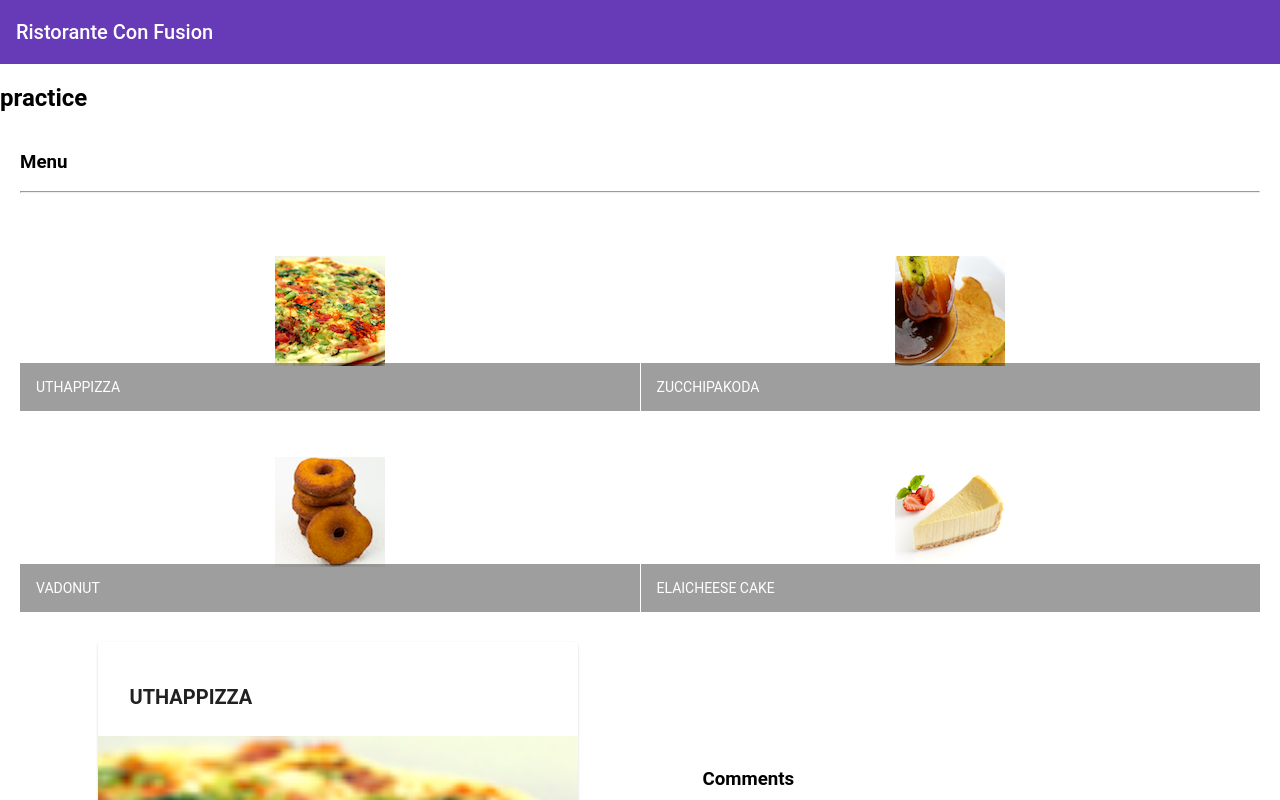
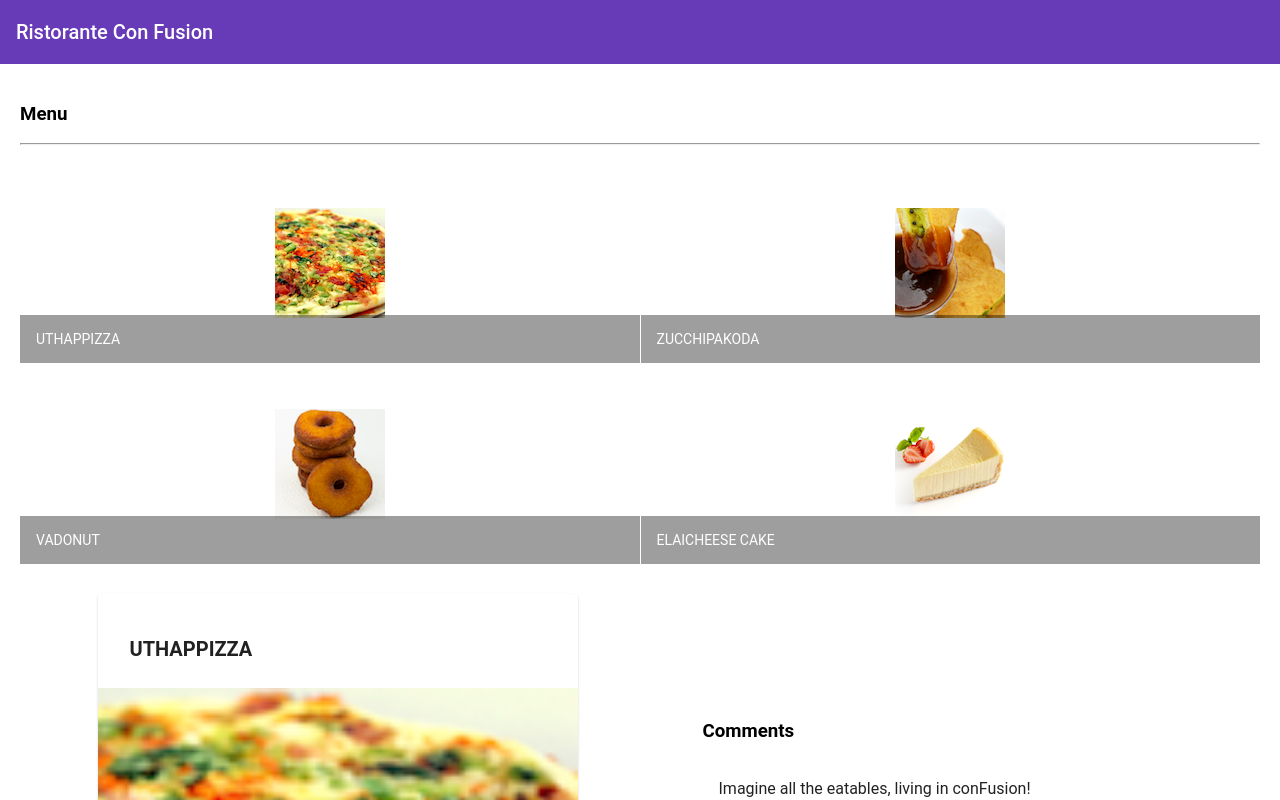
Before and after one commit to mmaltese/angular-playground, an Angular app: page / in a window 1280 px wide. Shown: the top 800 px of the page. Built offline with nearby package versions, Linux system fonts and the light colour scheme.

Commit message:
Formatitng assignment

```diff
--- a/src/app/app.component.html
+++ b/src/app/app.component.html
@@ -1,5 +1,4 @@
 <mat-toolbar color="primary">
   <span>Ristorante Con Fusion</span>
 </mat-toolbar>
-<h2>{{ title }}</h2>
 <app-menu></app-menu>
```
Also changed, not shown: src/app/dishdetail/dishdetail.component.html (+4 -4 lines), src/app/dishdetail/dishdetail.component.ts (indentation only), src/app/menu/menu.component.html (line endings or trailing spaces).
